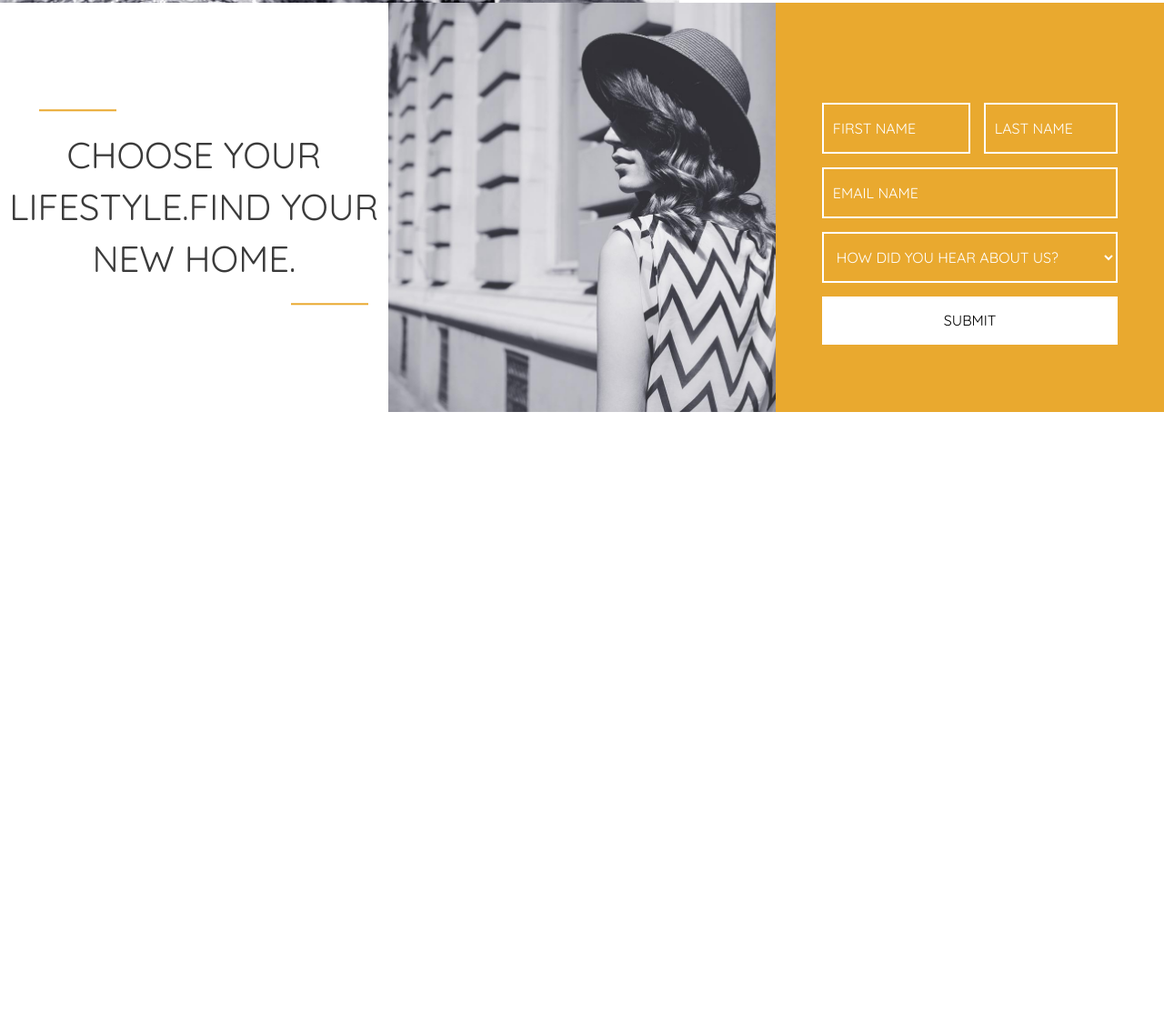
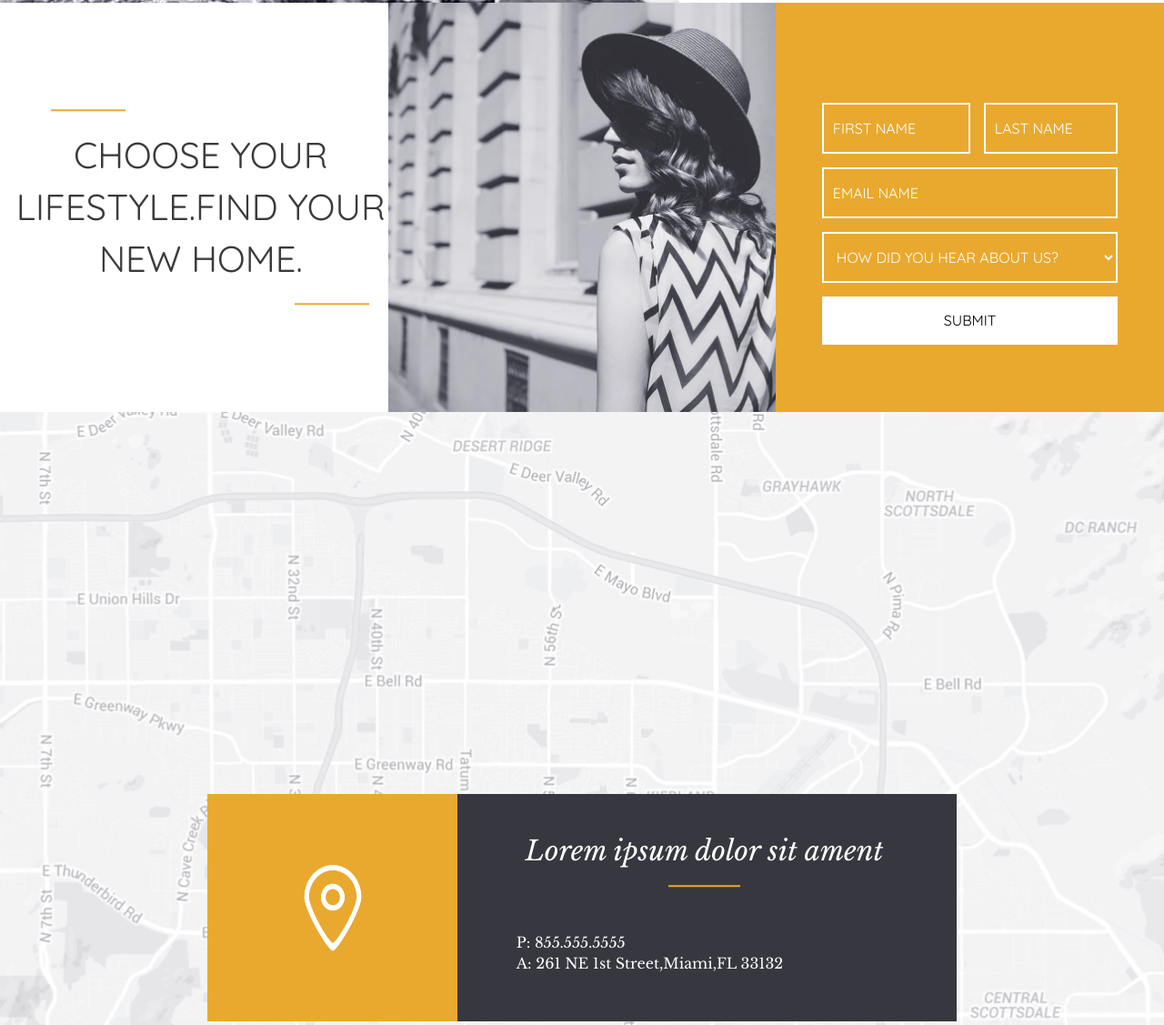
Before and after one commit to karinfdez/karinfdez.github.io, a plain HTML site: page index.html in a window 1280 px wide. Shown: the part 1673-2800 px from the top of the page at 91% size. Before the commit the page ends 2126 px from the top, so only its background shows below. Drawn offline with nearby package versions, Linux system fonts and the light colour scheme.

Commit message:
Fixed section 5

```diff
--- a/css/style.css
+++ b/css/style.css
@@ -1768,7 +1768,7 @@ a.icons-nav:hover{
   right: 1.5em;
 }
 .italic-sentence{
-   font-size:15px;
+   font-size:10px;
 }
 .apt-text{
   font-size: 10px;
@@ -2021,6 +2021,12 @@ a.icons-nav:hover{
     top: 50%;
     transform: translateY(-50%);
 }
+
+span.sec-4{
+  padding-left: 25px;
+  padding-right: 25px;
+}
+
 /*.text-sec4 p{
    padding: 1em 0;
     text-align: center;
@@ -2090,7 +2096,7 @@ a.icons-nav:hover{
   .left-side-section4{
     position:relative;
     height:100%;
-    padding:0;
+
   }
 
   /* .text-sec4 p{
@@ -2187,14 +2193,13 @@ a.icons-nav:hover{
 
 .rectangle-map {
     position: absolute;
-     font-size:13px;
-    /*left: 10em;*/
-    margin-top: 8em;
-    /*margin-top: 26.25em;*/
+    font-size: 15px;
+    margin-top: 5em;
     height: 15.625em;
     margin-bottom: 6em;
 
 }
+
 .yellow-rectangle{
     background-color:rgb(233,169,47);
     height:70%;
@@ -2426,6 +2431,7 @@ div#square {
 }*/
 .italic-sentence{
    font-size:20px;
+   padding-left: 2em !important;
 }
 
 /*.italic-sentence:before{
@@ -2818,11 +2824,12 @@ p.baskerville-text.quicksand-style {
 
 .sec4-text span{
     text-align:center;
+    font-size:40px;
 }
 
 
 .italic-sentence{
-   font-size: 35px;
+   font-size: 30px;
 }
 
  /*.italic-sentence:before{
--- a/index.html
+++ b/index.html
@@ -442,7 +442,7 @@
 		<div class="container-fluid">
 		<div class="row section4">
 			<div class="col-xs-12 col-sm-6 col-md-4 left-side-section4">
-				<div class="quicksand-style title sec4-text sec2-text"><span class="border-line-3">CHOOSE YOUR LIFESTYLE.FIND YOUR NEW HOME.</span>></div>
+				<div class="quicksand-style title sec2-text"><span class="padding-sec4 border-line-3">CHOOSE YOUR LIFESTYLE.FIND YOUR NEW HOME.</span>></div>
 			</div>
 
 			<div class="col-xs-12 col-sm-6 col-md-4 col-lg-4 girl-image-container">
@@ -493,62 +493,69 @@
 		</div>
 	</div>
 </div>
+</section>
+
+<!-- Section 5(Map section) -->
+<section class="section 5">
+	<div class="container-fluid">
+        <div class="row map-section">
+	        	<div class="col-xs-8 col-xs-offset-2 col-sm-10 col-sm-offset-1 col-md-8 col-md-offset-2 rectangle-map">
+						<div class="col-xs-12 col-sm-4 col-md-4 col-lg-4 yellow-rectangle">
+								 <img class="pin-icon" src="img/pin.png" alt="Pin Icon"/>
+						</div>
+						<div class="col-xs-12 col-sm-8 col-md-8 col-lg-8 gray-rectangle">
+							<div class="all-content">
+							<p class="italic-sentence baskerville-text gray-container border-line-center-bottom">Lorem ipsum dolor sit ament</p>
+							<p class="baskerville-text quicksand-style number-padding">P: 855.555.5555</p>
+							<p class="baskerville-text quicksand-style">A: 261 NE 1st Street,Miami,FL 33132</p>
+							</div>
+						</div>
+					</div>
+            <!-- <div class="col-xs-8 col-xs-offset-2 rectangle-map">
+                <div class="row m-t-large m-b-large">
+                    <div class="col-xs-12 col-sm-4 col-md-4 col-lg-4 yellow-rectangle">
+                             <img class="pin-icon" src="img/pin.png" alt="Pin Icon"/>
+                    </div>
+                    <div class="col-xs-12 col-sm-8 col-md-8 col-lg-8 gray-rectangle">
+                        <div class="all-content">
+                        <p class="italic-sentence baskerville-text gray-container">Lorem ipsum dolor sit ament</p>
+                        <p class="baskerville-text quicksand-style number-padding">P: 855.555.5555</p>
+                        <p class="baskerville-text quicksand-style">A: 261 NE 1st Street,Miami,FL 33132</p>
+                        </div>
+                    </div>
+                </div>
+			        </div> -->
+		       </div>
+	     </div>
+</section>
 
 
 
-	<!-- <div class="container-fluid">
-		<div class="row section4">
-			<div class="col-xs-12 col-sm-6 col-md-4 left-side-section4">
-				<div class="quicksand-style title sec2-text"><span class="border-line">CHOOSE<br> YOUR LIFESTYLE.<br>FIND YOUR<br> NEW HOME.</span>
+	<!-- Section 5(Map section) -->
+<!-- <div class="container-fluid">
+	<div class="row map-section">
+		<div class="col-xs-9 col-xs-offset-1 col-sm-10 col-sm-offset-1 col-md-8 col-md-offset-2 col-lg-9 col-lg-offset-1 rectangle-map">
+			<div class="col-xs-12 col-sm-4 col-md-4 col-lg-4 yellow-rectangle">
+					 <img class="pin-icon" src="img/pin.png" alt="Pin Icon"/>
 			</div>
-			<div class="col-xs-12 col-sm-6 col-md-4 girl-image-container">
-				<div class="image-girl"></div>
-
-			</div>
-
-				<div class="col-xs-12 col-sm-12 col-md-4 right-side-section4">
-                <div class="row first-row-form"> </div>
-                    <div class="col-xs-12">
-                    	<div class="row">
-                            <div class="col-xs-12 col-sm-6">
-                                <input class="quicksand-style form-text right-padding-names" placeholder="FIRST NAME">
-                            </div>
-                        	<div class="col-xs-12 col-sm-6">
-                            	<input class="quicksand-style form-text right-padding-names" placeholder="LAST NAME">
-                        	</div>
-                        </div>
-                        <div class="row">
-                            <div class="col-xs-12">
-                                <input class="quicksand-style form-text right-padding-names" placeholder="EMAIL NAME">
-                            </div>
-                        </div>
-                        <div class="row">
-                            <div class="col-xs-12">
-                                <select class="quicksand-style form-text right-padding-names styled" id="dropdownMenu1">
-                                      <option class="placeholder" selected disabled value="">HOW DID YOU HEAR ABOUT US?</option>
-                                      <option value="option1" id="op1" class="quicksand-style option-text">OPTION 1</option>
-                                      <option value="option2" id="op2" class="quicksand-style option-text">OPTION 2</option>
-                                      <option value="option3" id="op3" class="quicksand-style option-text">OPTION 3</option>
-                                </select>
-                            </div>
-                        </div>
-                        <div class="row">
-                            <div class="col-xs-12">
-                                <button class="quicksand-style button-submit">SUBMIT</button>
-                            </div>
-                       	</div>
-                    </div>
-
+			<div class="col-xs-12 col-sm-8 col-md-8 col-lg-8 gray-rectangle">
+				<div class="all-content">
+				<p class="italic-sentence baskerville-text gray-container">Lorem ipsum dolor sit ament</p>
+				<p class="baskerville-text quicksand-style number-padding">P: 855.555.5555</p>
+				<p class="baskerville-text quicksand-style">A: 261 NE 1st Street,Miami,FL 33132</p>
+				</div>
 			</div>
 		</div>
-	</div> -->
-</section>
+	</div>
+</div> -->
 
 
 
 
 
-	<!-- <script src="https://ajax.googleapis.com/ajax/libs/jquery/1.12.2/jquery.min.js"></script> -->
+
+
+
 	<script type="text/javascript" src="js/jquery-1.12.3.min.js"></script>
 	<script type="text/javascript" src="js/bootstrap.min.js"></script>
 	<script type="text/javascript" src="js/script.js"></script>
```
